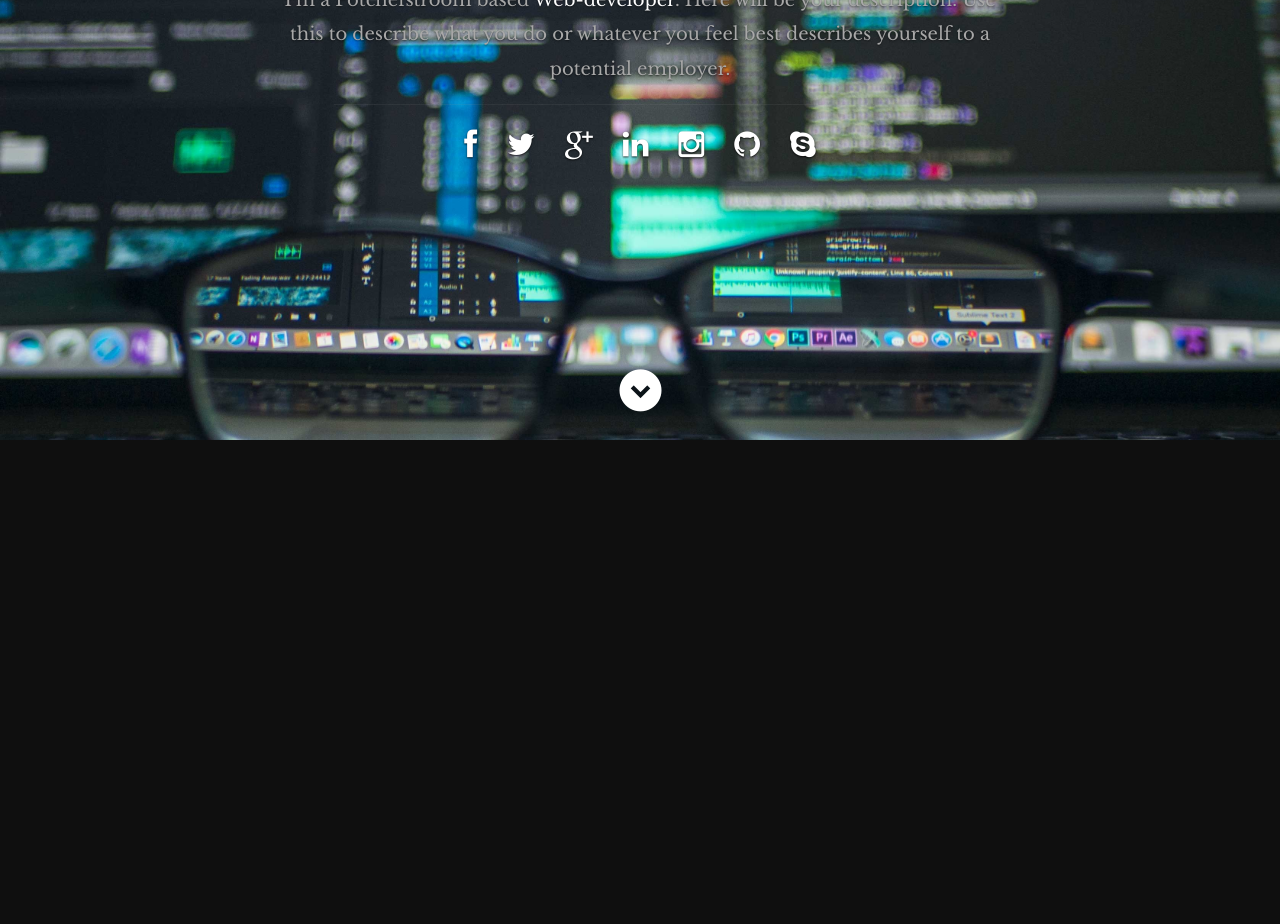
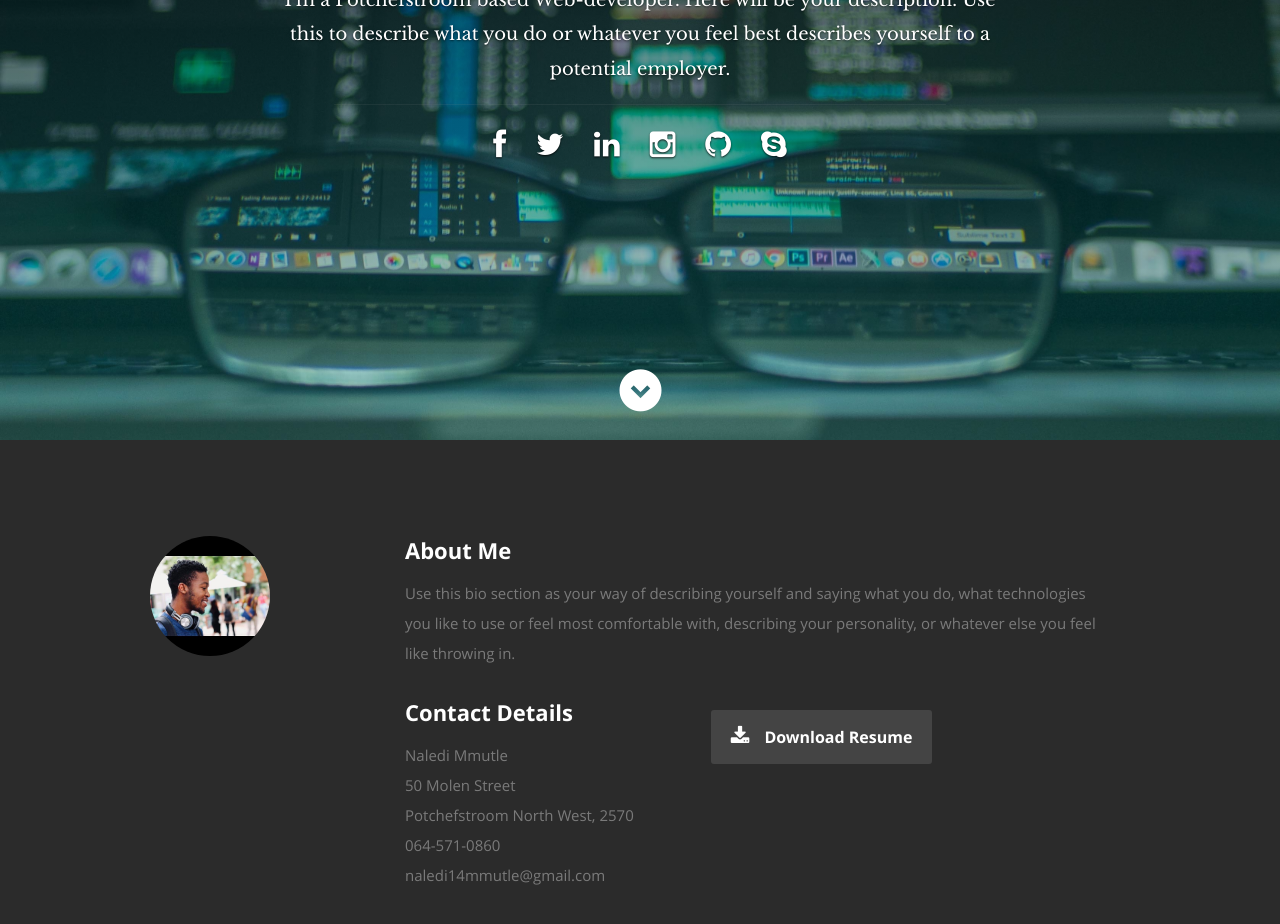
Before and after one commit to naledi-mmutle/Technical_CV, a React (Create React App) app: page / in a window 1280 px wide. Shown: the part 360-1284 px from the top of the page. Before the commit the page ends 800 px from the top, so only its background shows below. Built offline with nearby package versions, Linux system fonts and the light colour scheme; the HTML template or start-up script is replaced by a standard one.

Commit message:
header component update and About component first commit

```diff
--- a/public/css/layout.css
+++ b/public/css/layout.css
@@ -33,11 +33,18 @@ header {
    height: 800px;
    min-height: 500px;
    width: 100%;
-   background: #161415 url(../images/header-background.jpg) no-repeat top center;
+
+   background: #161415;
+   background: linear-gradient(rgba(0, 0, 0, 0.75), rgba(7, 149, 138, 0.3)),url(../images/header-background.jpg);
+
    background-size: cover !important;
 	-webkit-background-size: cover !important;
    text-align: center;
    overflow: hidden;
+   background-attachment: fixed;
+  background-position: center;
+  background-repeat: no-repeat;
+  background-size: cover;
 }
 
 /* vertically center banner section */
@@ -66,7 +73,7 @@ header .banner-text h1 {
 }
 header .banner-text h3 {
    font: 18px/1.9em 'librebaskerville-regular', serif;
-   color: #A8A8A8;
+   color: #fff;
    margin: 0 auto;
    width: 70%;
    text-shadow: 0px 1px 2px rgba(0, 0, 0, .5);
--- a/public/resumeData.json
+++ b/public/resumeData.json
@@ -6,45 +6,40 @@
     "image":"profilepic.jpg",
     "bio":"Use this bio section as your way of describing yourself and saying what you do, what technologies you like to use or feel most comfortable with, describing your personality, or whatever else you feel like throwing in.",
     "contactmessage":"Here is where you should write your message to readers to have them get in contact with you.",
-    "email": "youremailhere@gmail.com",
-    "phone": "555-555-5555",
+    "email": "naledi14mmutle@gmail.com",
+    "phone": "064-571-0860",
     "address":{
-      "street":"(Your Street)",
+      "street":"50 Molen Street",
       "city":"Potchefstroom",
-      "state":"(Your State)",
-      "zip": "(Your Zip/Postal Code)"
+      "state":"North West",
+      "zip": "2570"
     },
     "website": "http://www.timbakerdev.com",
     "resumedownload":"http://timbakerdev.com",
     "social":[
       {
         "name":"facebook",
-        "url":"http://facebook.com/tim.baker.906",
+        "url":"https://www.facebook.com/naledi.mmutle",
         "className":"fa fa-facebook"
       },
       {
         "name":"twitter",
-        "url":"http://twitter.com",
+        "url":"https://twitter.com/NalediMmutle",
         "className":"fa fa-twitter"
       },
       {
-        "name":"google-plus",
-        "url":"http://googleplus.com/tbakerx",
-        "className":"fa fa-google-plus"
-      },
-      {
         "name":"linkedin",
-        "url":"https://www.linkedin.com/in/tim-baker-8420009a/",
+        "url":"https://www.linkedin.com/in/naledi-mmutle-2435aa1b7/",
         "className":"fa fa-linkedin"
       },
       {
         "name":"instagram",
-        "url":"http://instagram.com/tbaker_x",
+        "url":"https://www.instagram.com/naledi_mmutle/",
         "className":"fa fa-instagram"
       },
       {
         "name":"github",
-        "url":"http://github.com/tbakerx",
+        "url":"https://github.com/naledi-mmutle",
         "className":"fa fa-github"
       },
       {
@@ -58,10 +53,10 @@
     "skillmessage":"Here you can create a short write-up of your skills to show off to employers",
     "education":[
       {
-        "school":"University?",
-        "degree":"Masters in Beer tasting",
-        "graduated":"April 2007",
-        "description":"Describe your experience at school, what you learned, what useful skills you have acquired etc."
+        "school":"North West University?",
+        "degree":"Bachelor of Science in Information Technology",
+        "graduated":"April 2020",
+        "description":""
       },
       {
         "school":"School #1 Maybe College?",
--- a/src/App.js
+++ b/src/App.js
@@ -3,6 +3,7 @@ import ReactGA from 'react-ga';
 import $ from 'jquery';
 import './App.css';
 import Header from './Components/Header';
+import About from './Components/About';
 
 class App extends Component {
 
@@ -36,11 +37,12 @@ class App extends Component {
   componentDidMount(){
     this.getResumeData();
   }
-erwerwerwe
+
   render() {
     return (
       <div className="App">
         <Header data={this.state.resumeData.main}/>
+        <About data={this.state.resumeData.main}/>
       </div>
     );
   }
--- /dev/null
+++ b/src/Components/About.js
@@ -0,0 +1,55 @@
+import React, { Component } from 'react';
+
+class About extends Component {
+  render() {
+
+    if(this.props.data){
+      var name = this.props.data.name;
+      var profilepic= "images/"+this.props.data.image;
+      var bio = this.props.data.bio;
+      var street = this.props.data.address.street;
+      var city = this.props.data.address.city;
+      var state = this.props.data.address.state;
+      var zip = this.props.data.address.zip;
+      var phone= this.props.data.phone;
+      var email = this.props.data.email;
+      var resumeDownload = this.props.data.resumedownload;
+    }
+
+    return (
+      <section id="about">
+      <div className="row">
+         <div className="three columns">
+            <img className="profile-pic"  src={profilepic} alt="Profile Pic" />
+         </div>
+         <div className="nine columns main-col">
+            <h2>About Me</h2>
+
+            <p>{bio}</p>
+            <div className="row">
+               <div className="columns contact-details">
+                  <h2>Contact Details</h2>
+                  <p className="address">
+						   <span>{name}</span><br />
+						   <span>{street}<br />
+						         {city} {state}, {zip}
+                   </span><br />
+						   <span>{phone}</span><br />
+                     <span>{email}</span>
+					   </p>
+               </div>
+               <div className="columns download">
+                  <p>
+                     <a href={resumeDownload} className="button"><i className="fa fa-download"></i>Download Resume</a>
+                  </p>
+               </div>
+            </div>
+         </div>
+      </div>
+
+   </section>
+    );
+  }
+}
+
+export default About;
--- a/src/Components/Header.js
+++ b/src/Components/Header.js
@@ -14,8 +14,8 @@ class Header extends Component {
     }
 
     return (
+
       <header id="home">
-
       <nav id="nav-wrap">
 
          <a className="mobile-btn" href="#nav-wrap" title="Show navigation">Show navigation</a>
@@ -46,8 +46,8 @@ class Header extends Component {
       <p className="scrolldown">
          <a className="smoothscroll" href="#about"><i className="icon-down-circle"></i></a>
       </p>
+   </header>
 
-   </header>
     );
   }
 }
```
Also changed, not shown: public/images/profilepic.jpg.
